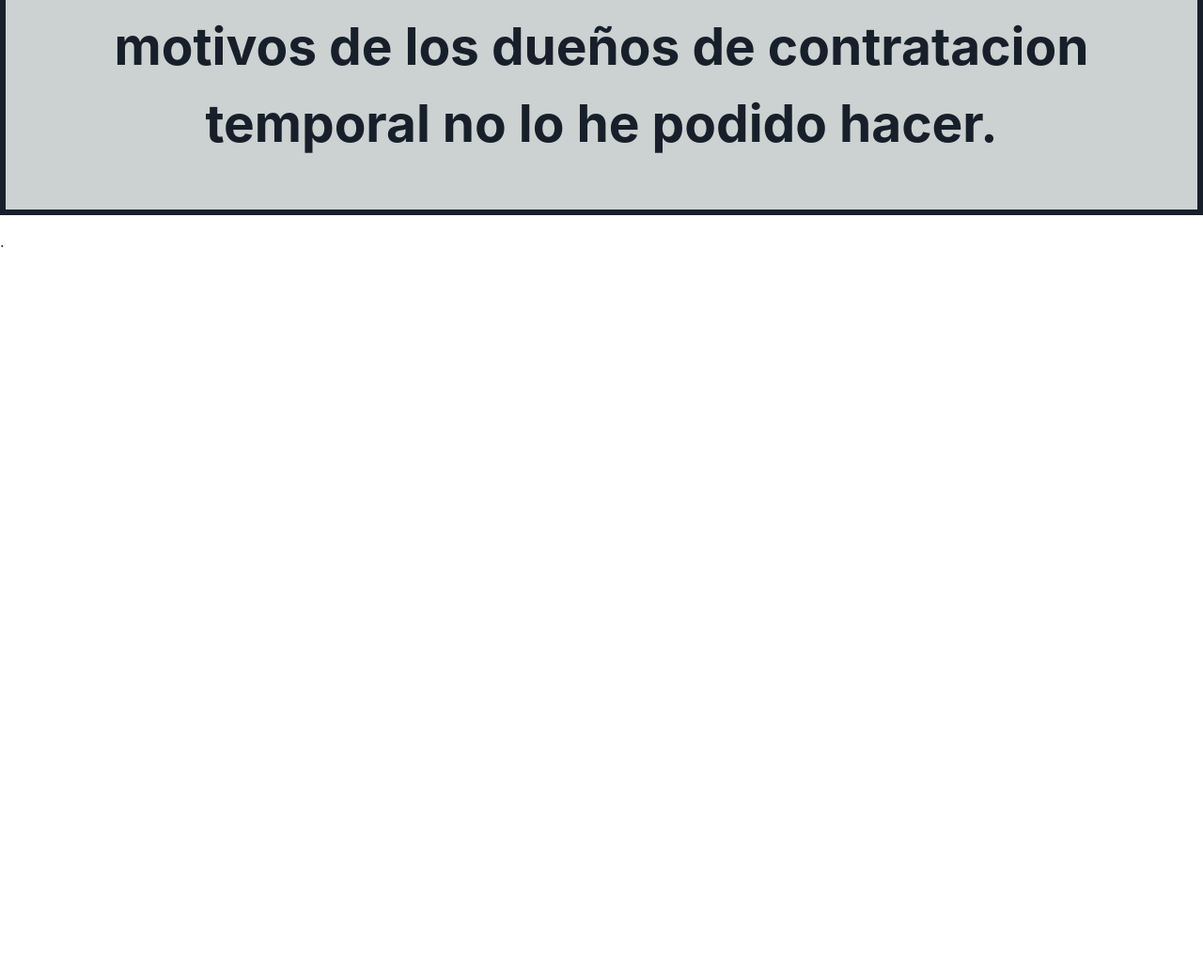
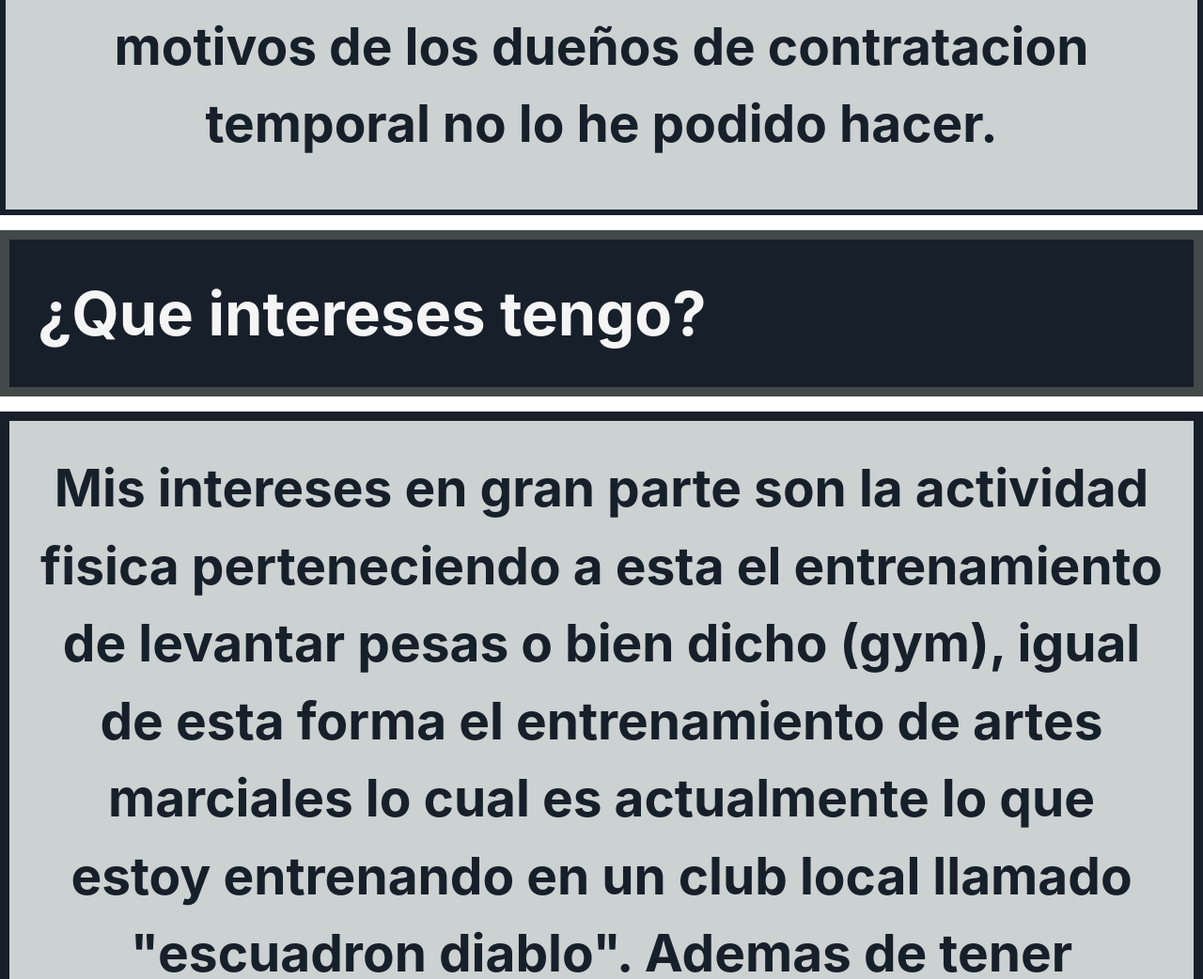
Before and after one commit to Alexherra/POO, a plain HTML site: page Unidad 2/Index.html in a window 1280 px wide. Shown: the part 3457-4499 px from the top of the page at 94% size. Before the commit the page ends 3742 px from the top, so only its background shows below. Drawn offline with nearby package versions, Linux system fonts and the light colour scheme.

Commit message:
Se agrego intereses al Index

```diff
--- a/Unidad 2/Index.html
+++ b/Unidad 2/Index.html
@@ -18,12 +18,16 @@
     <p style="background:#17202A; color:whitesmoke; font-weight:bold; padding:30px; border:10px solid #424949;text-align:start; font-size:65px;">Mi experiencia</p>
     <p style="background: #CCD1D1; color: #17202A; font-weight:bold; padding:50px; border:6px solid #17202A;text-align:center;font-size:55px;">De dexperiencia laboral, la tengo mas desempeñada en cuato a trabajos que son de forma fisica, que asi se podria decir, siendo un ejemplo, lo que es trabajo en el campo de la agricultura y ganaderia, trabajos , donde se tiene que tratar a diversas personas como lo es el puesto de mesero y la de atender en una tienda de abarrotes ademas de la de una de ropa. Ademas contando con la experiencia de la limpieza completa de automoviles, siendo de forma interior y exterior, en cada uno de estos trabajos llegue a laborar de 1-4 meses, ya que por lo normal son trabajos en los que labora de forma temporal, siendo asi el que mas tiempo llego a laboral es el de agricultura y ganaderia, podria haber elaborado por mas tiempo en cada uno de los ya mensionados pero por motivos de los dueños de contratacion temporal no lo he podido hacer.</p>
 
-    <title></title>
+    <p style="background:#17202A; color:whitesmoke; font-weight:bold; padding:30px; border:10px solid #424949;text-align:start; font-size:65px;">¿Que intereses tengo?</p>
+    <p style="background:#CCD1D1; color:#17202A; font-weight:bold; padding:30px; border:10px solid #17202A;text-align:center; font-size:55px;">Mis intereses en gran parte son la actividad fisica perteneciendo a esta el entrenamiento de levantar pesas o bien dicho (gym), igual de esta forma el entrenamiento de artes marciales lo cual es actualmente lo que estoy entrenando en un club local llamado "escuadron diablo".
+        Ademas de tener intereses en gran parte por los videojuegos siendo en estos la gran mayoria competitivos o que me propongan una gran dificultad, que por ende me mantenga mas tiempo en ellos para lograr completarlos.
+        Y siendo de igual forma la botanica, ya que me gusta sembrar y cuidar plantas, ya que me interesa observar los cambios que hacen las plantas desde que salen de la semilla hasta que obtienen un estado de madures. Ademas de tener un gusto por comer frutas y verduras sembradas y cosechadas por mi.</p>
+
+    <title>
+    </title>
 </head>
 <body>
-
-<h1></h1>
-<p>.</p>
-
+    <p style="background-color: #85929E;">
+    </p>
 </body>
 </html>
```
